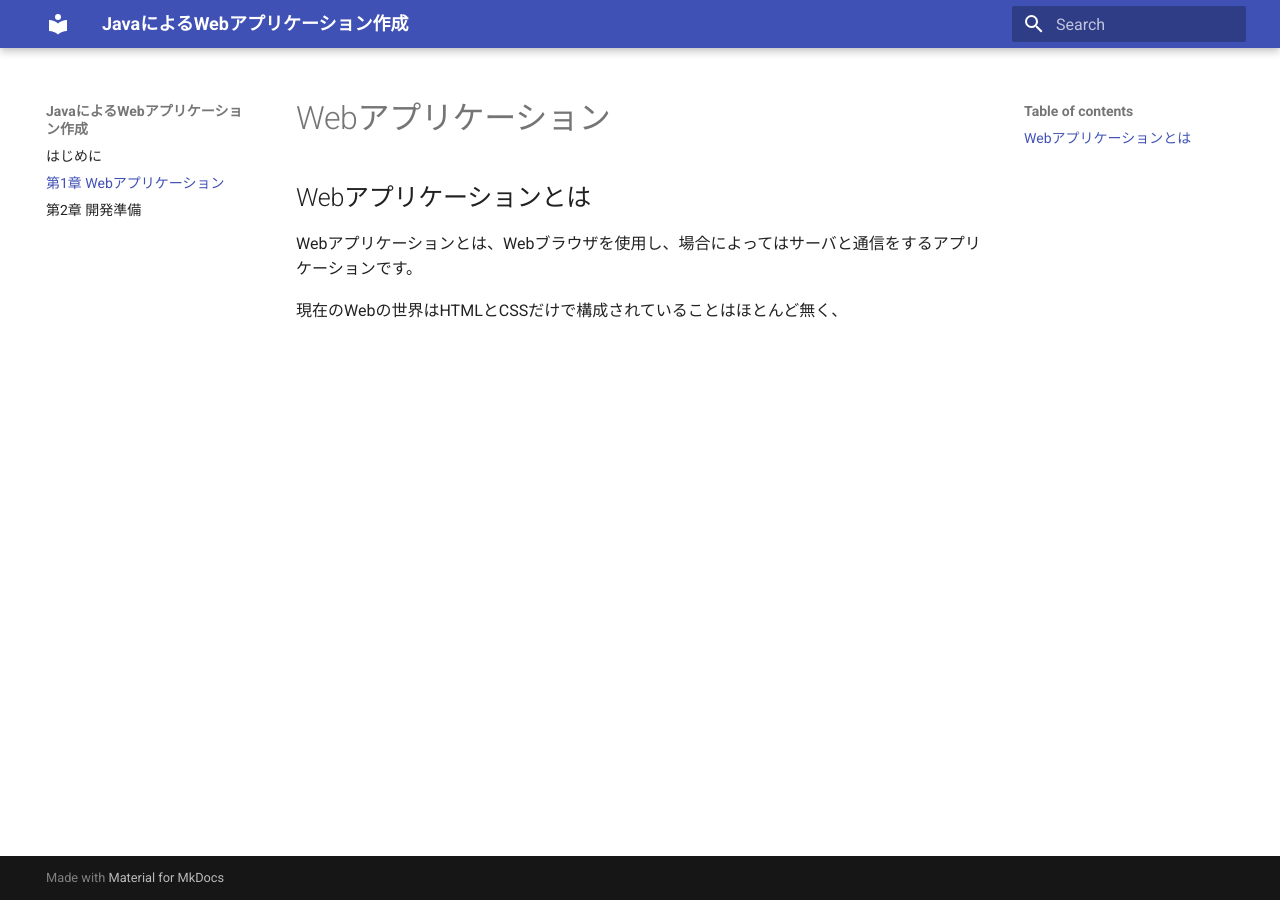
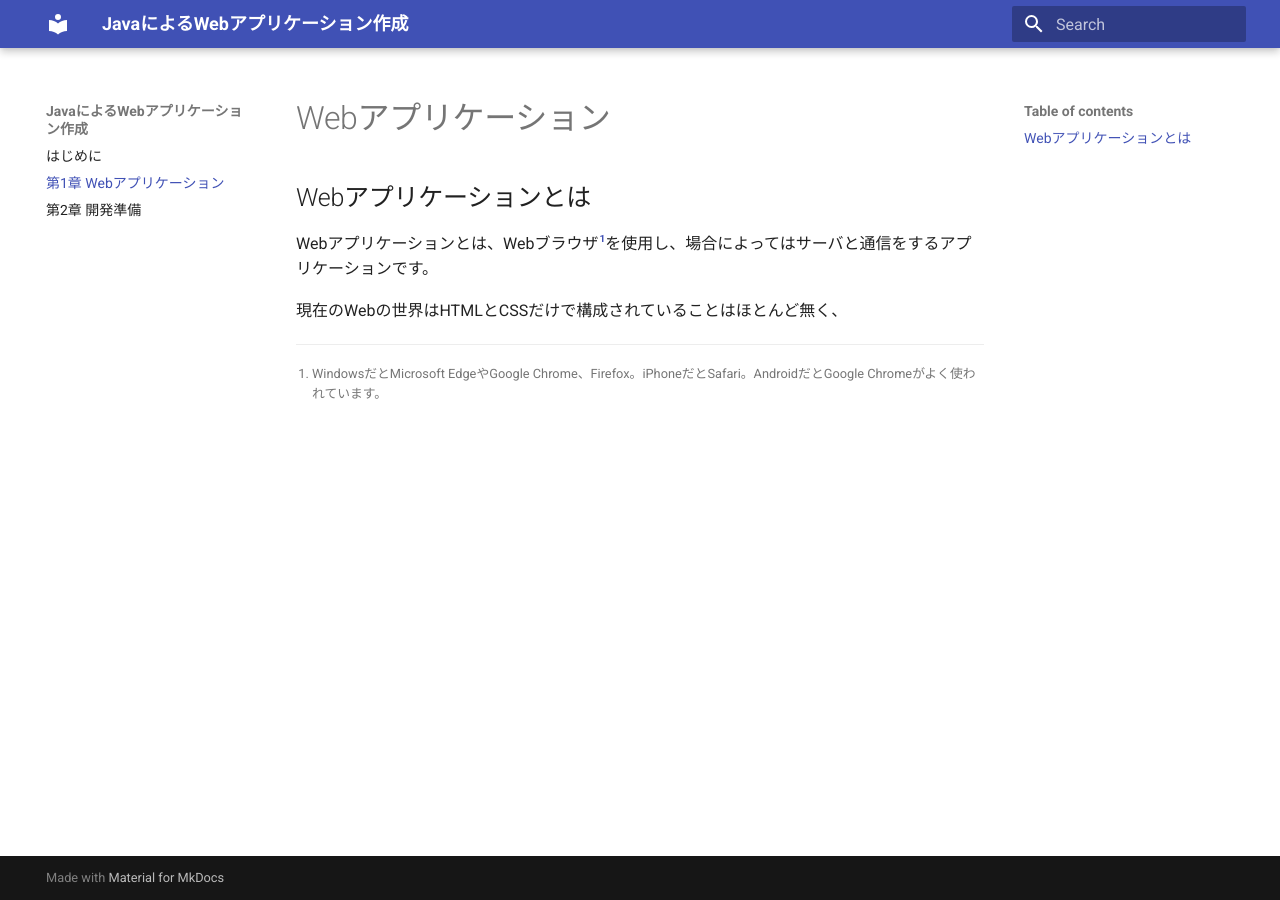
Before and after one commit to webarata3/doc_Servlet, an MkDocs documentation site: the page built from docs/01/index.md, in a window 1280 px wide. Built offline with MkDocs 1.6.1 and Material for MkDocs 9.7.7, drawn with Linux system fonts in a browser that asks for light colours; nearby versions of some CDN libraries; part of the change alters nothing that is shown.

Commit message:
説明追加

```diff
--- a/docs/01/index.md
+++ b/docs/01/index.md
@@ -2,8 +2,8 @@
 
 ## Webアプリケーションとは
 
-Webアプリケーションとは、Webブラウザを使用し、場合によってはサーバと通信をするアプリケーションです。
-
-*[Webブラウザ]: WindowsだとMicrosoft EdgeやGoogle Chrome、Firefox。iPhoneだとSafari。AndroidだとGoogle Chromeがよく使われています。
+Webアプリケーションとは、Webブラウザ[^1]を使用し、場合によってはサーバと通信をするアプリケーションです。
 
 現在のWebの世界はHTMLとCSSだけで構成されていることはほとんど無く、
+
+[^1]: WindowsだとMicrosoft EdgeやGoogle Chrome、Firefox。iPhoneだとSafari。AndroidだとGoogle Chromeがよく使われています。
```
